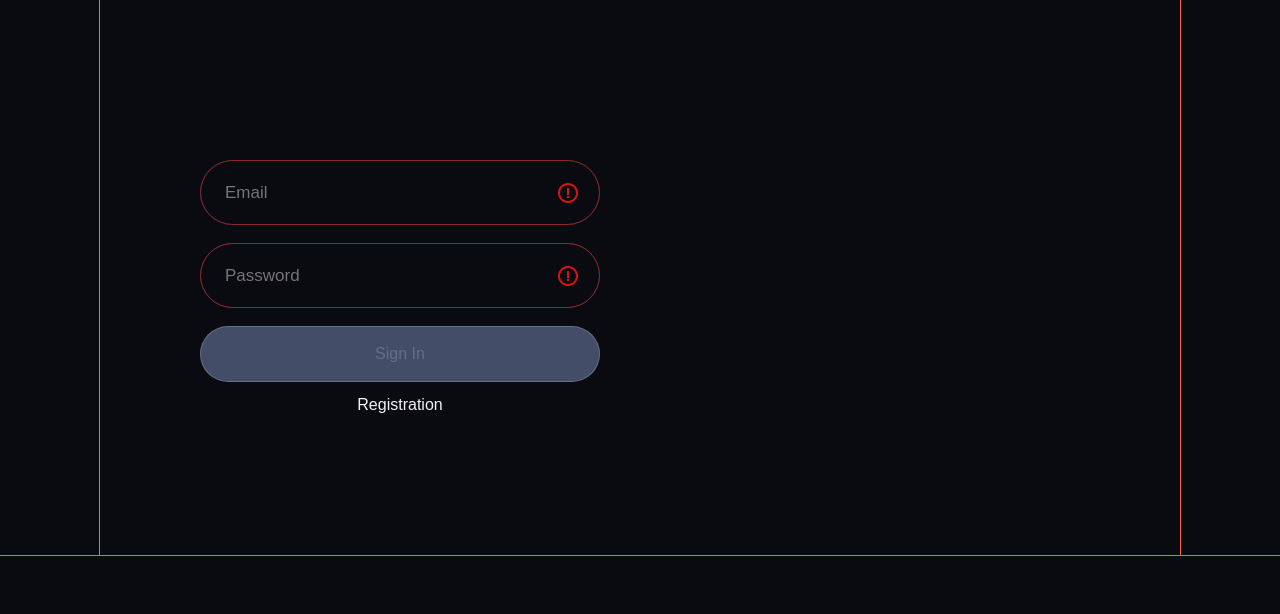
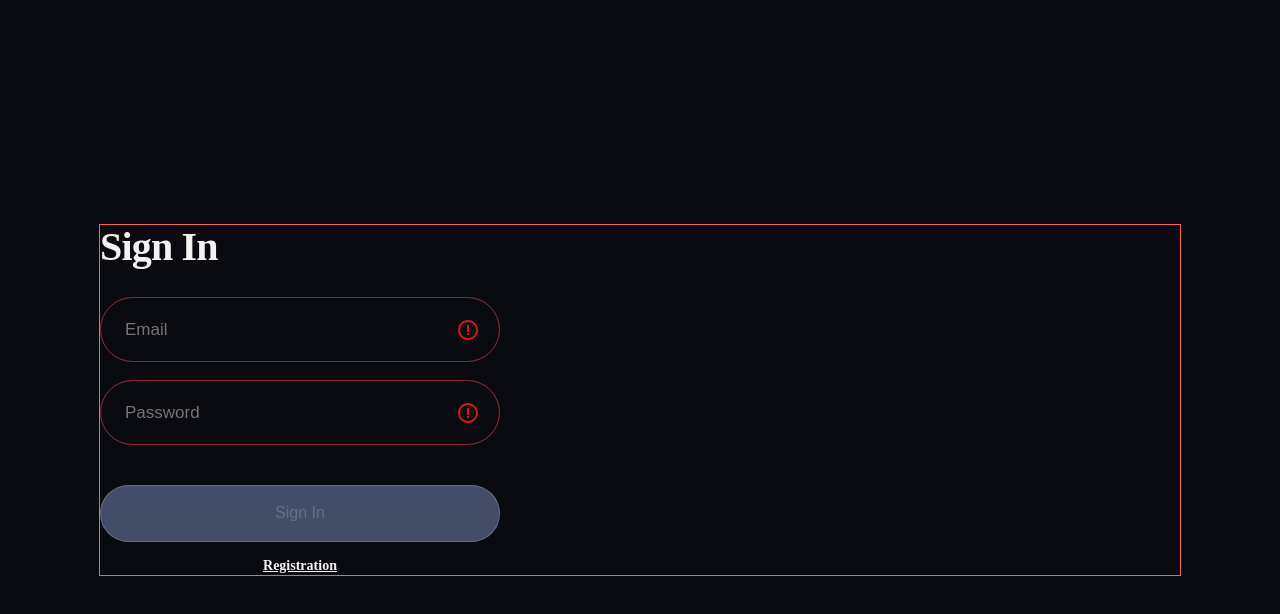
Before and after one commit to DisRachik/frontend-create-cocktail, a React (Create React App) app: page /frontend-create-cocktail/signin in a window 1280 px wide. Shown: the top 614 px of the page. Built offline with nearby package versions, Linux system fonts and the light colour scheme.

Commit message:
feat: add basic styles for signin page

```diff
--- a/src/components/Signin/SigninPage.jsx
+++ b/src/components/Signin/SigninPage.jsx
@@ -1,14 +1,22 @@
-import { Link } from 'react-router-dom';
 import { useForm } from 'react-hook-form';
 import { yupResolver } from '@hookform/resolvers/yup';
 import { useAuth } from 'redux/auth/useAuth';
-import { ContainerWrap } from 'components/shared/Container/Container.styled';
-import { SectionWrap } from 'components/shared/Section/Section.styled';
-import { BackgroundImage } from 'components/Welcome/WelcomePage.styled';
+import {
+  BackgroundImage,
+  ContainerWelcome,
+  SectionWelcome,
+  WelcomeWrap,
+} from 'components/Welcome/WelcomePage.styled';
 import { Button, FormIcons, FormMessages } from 'components';
 import { Input, InputBox } from 'components/SubscribeForm/SubscribeForm.styled';
 import { signInSchema } from 'schema/signInSchema';
-import { FormWrap, LinkWrap } from 'components/Signup/SignupPage.styled';
+import {
+  AuthTitle,
+  ButtonWrap,
+  FormWrap,
+  Link,
+  LinkWrap,
+} from 'components/Signup/SignupPage.styled';
 
 export const SigninPage = () => {
   const { handleSignIn, navigation } = useAuth();
@@ -30,9 +38,11 @@ export const SigninPage = () => {
   };
 
   return (
-    <ContainerWrap>
+    <ContainerWelcome>
       <BackgroundImage>
-        <SectionWrap>
+        <SectionWelcome>
+          <WelcomeWrap>
+            <AuthTitle>Sign In</AuthTitle>
             <FormWrap onSubmit={handleSubmit(onSubmit)}>
               <InputBox>
                 <Input
@@ -70,6 +80,7 @@ export const SigninPage = () => {
                 checkMessage="This is valid password"
               />
 
+              <ButtonWrap>
                 <Button
                   disabled={!isValid || !isDirty}
                   transparent
@@ -78,12 +89,14 @@ export const SigninPage = () => {
                 >
                   Sign In
                 </Button>
+              </ButtonWrap>
               <LinkWrap>
                 <Link to="/signup">Registration</Link>
               </LinkWrap>
             </FormWrap>
-        </SectionWrap>
+          </WelcomeWrap>
+        </SectionWelcome>
       </BackgroundImage>
-    </ContainerWrap>
+    </ContainerWelcome>
   );
 };
--- a/src/components/Signup/SignupPage.jsx
+++ b/src/components/Signup/SignupPage.jsx
@@ -10,11 +10,11 @@ import {
 import { Button, FormIcons, FormMessages } from 'components';
 import { Input, InputBox } from 'components/SubscribeForm/SubscribeForm.styled';
 import {
+  AuthTitle,
   ButtonWrap,
   FormWrap,
   Link,
   LinkWrap,
-  SignUpTitle,
 } from './SignupPage.styled';
 import { signUpSchema } from 'schema/signUpSchema';
 
@@ -42,7 +42,7 @@ export const SignupPage = () => {
       <BackgroundImage>
         <SectionWelcome>
           <WelcomeWrap>
-            <SignUpTitle>Registration</SignUpTitle>
+            <AuthTitle>Registration</AuthTitle>
             <FormWrap onSubmit={handleSubmit(onSubmit)}>
               <InputBox>
                 <Input
--- a/src/components/Signup/SignupPage.styled.jsx
+++ b/src/components/Signup/SignupPage.styled.jsx
@@ -5,7 +5,7 @@ export const FormWrap = styled.form`
   max-width: 400px;
 `;
 
-export const SignUpTitle = styled.h2`
+export const AuthTitle = styled.h2`
   color: #f3f3f3;
   font-feature-settings: 'liga' off;
   font-family: Manrope;
```
Lines whose indentation alone changed are shown as unchanged.
